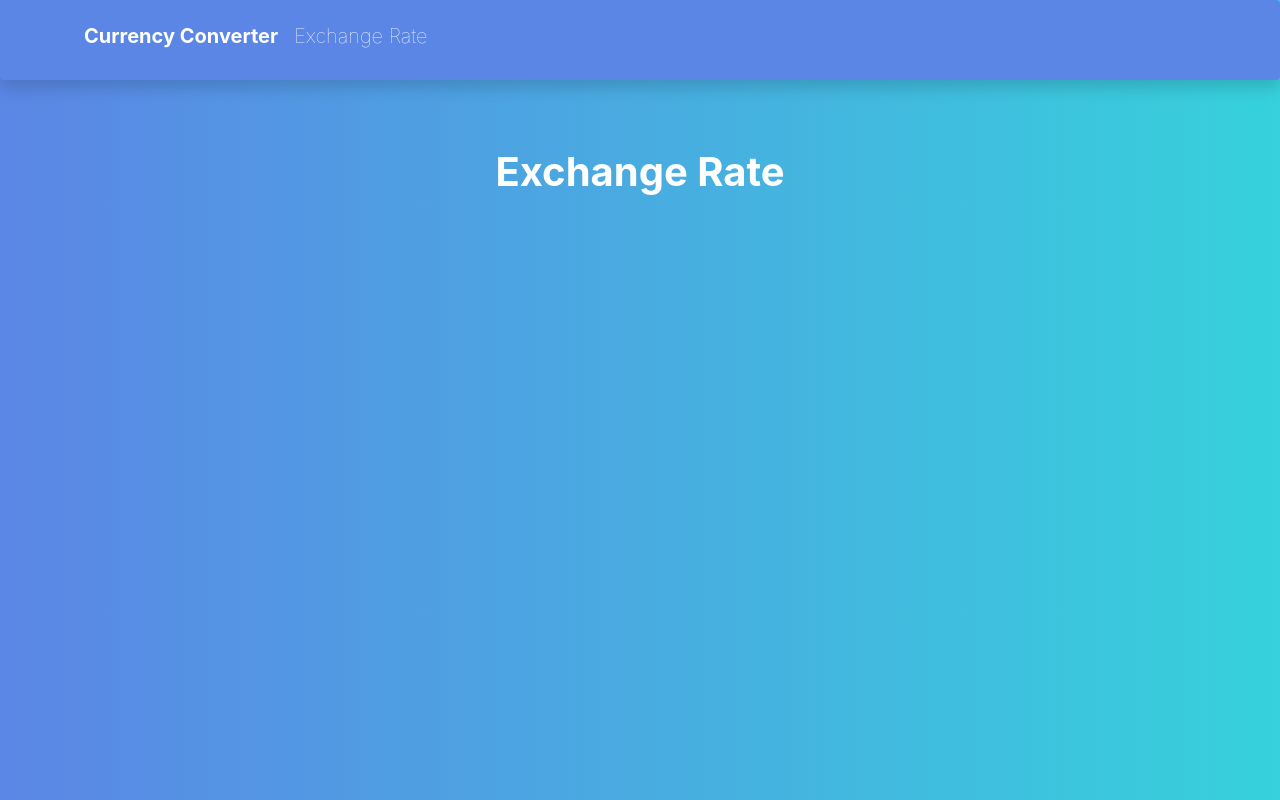
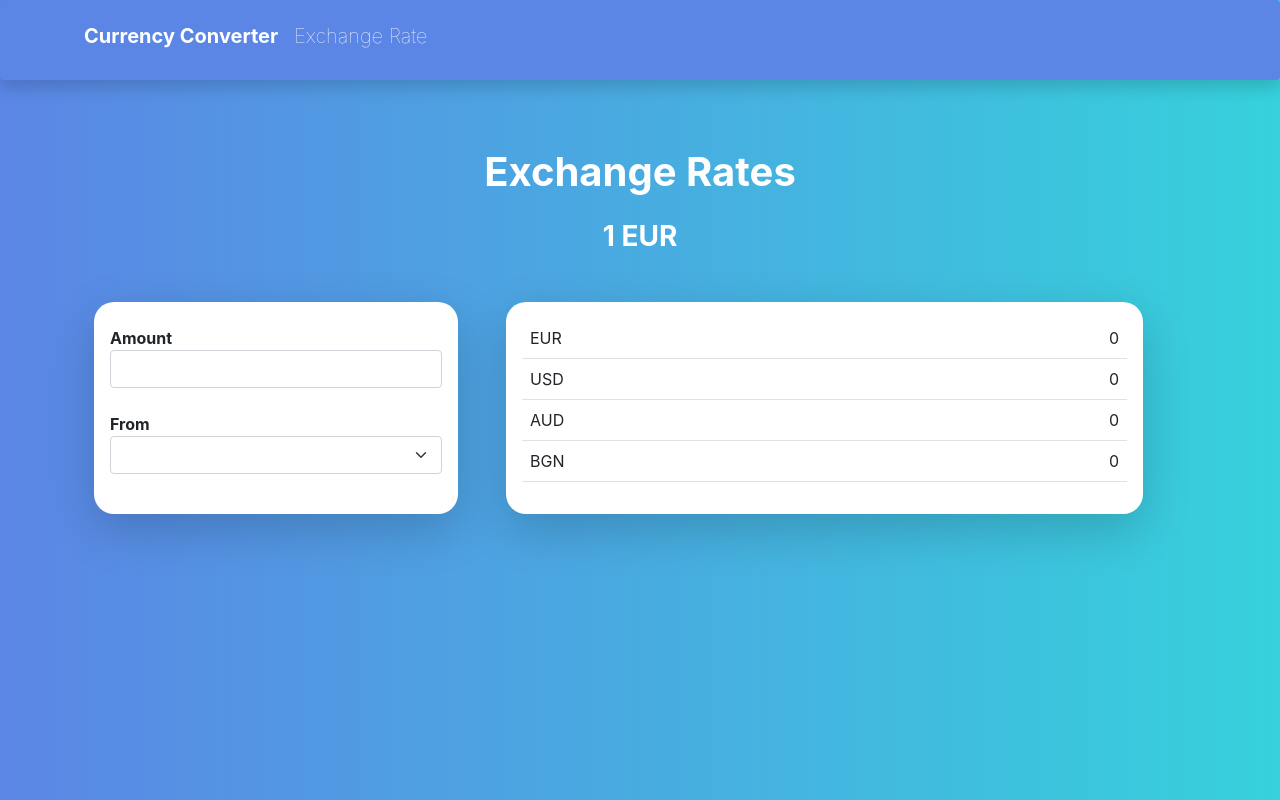
Before and after one commit to jg93pt/exchange-app, a React (Create React App) app: page /ExchangeRate in a window 1280 px wide. Built offline with nearby package versions, Linux system fonts and the light colour scheme.

Commit message:
Design Exchange Rate Created

```diff
--- /dev/null
+++ b/src/ExchangeRate.css
@@ -0,0 +1,21 @@
+/*Main Content Exchange-Rate*/
+.exchange-subtitle{
+  color:white;
+  font-weight: bolder;
+}
+
+#AllCurrencys, #CurrentCurrency{
+  border-radius: 20px;
+}
+
+@media (min-width: 992px) {
+  #AllCurrencys{
+  margin-left: 3rem !important;
+ }
+}
+
+@media (max-width: 991px) {
+  #AllCurrencys{
+  margin-top: 3rem !important;
+ }
+}
--- a/src/ExchangeRate.js
+++ b/src/ExchangeRate.js
@@ -1,5 +1,5 @@
 import React from 'react';
-import { Link } from "react-router-dom";
+import { json, checkStatus, currencies } from './utils';
 
 
 class Exchange extends React.Component {
@@ -16,10 +16,51 @@ class Exchange extends React.Component {
       <div className="container main-page-title">
       <div className="row mt-5">
         <div className="col-12 mt-5 text-center">
-        <h1 className="sm-screen">Exchange Rate</h1>
+        <h1 className="sm-screen">Exchange Rates</h1>
+        <h3 className='mt-4 sm-screen exchange-subtitle'>1 EUR</h3>
+        <div className="mt-5 container-xxl">
+              <div className="row">
+                <div class="col-lg-4 shadow-lg p-3 bg-body" id="CurrentCurrency">
+                  <div class="mt-2 text-start">
+                    <label>Amount</label>
+                    <input type="number" className="form-control" min="0"/>
+                    </div>
+                    <div class="text-start mt-4 mb-2">
+                    <label>From</label>
+                    <select className="form-select"></select>
+                    </div>
+                </div>
+                <div class="col-lg-7 shadow-lg p-3 bg-body" id="AllCurrencys">
+                <div class="row">
+                <div class="col-12">
+                <table class="table table-responsive">
+                  <tbody>
+                    <tr>
+                      <td class="text-start">EUR</td>
+                      <td class="text-end">0</td>
+                    </tr>
+                    <tr>
+                      <td class="text-start">USD</td>
+                      <td class="text-end">0</td>
+                    </tr>
+                    <tr>
+                      <td class="text-start">AUD</td>
+                      <td class="text-end">0</td>
+                    </tr>
+                    <tr>
+                      <td class="text-start">BGN</td>
+                      <td class="text-end">0</td>
+                    </tr>
+                  </tbody>
+                </table>
+              </div>
+            </div>
+          </div>
         </div>
       </div>
     </div>
+  </div>
+</div>
     )
   }
 }
--- a/src/index.js
+++ b/src/index.js
@@ -3,6 +3,7 @@ import ReactDOM from 'react-dom';
 import 'bootstrap/dist/css/bootstrap.css';
 import './NavBar.css'
 import './CurrencyConverter.css'
+import './ExchangeRate.css'
 
 import './index.css';
 import App from './App';
```
Also changed, not shown: src/img/exchange.png (deleted).
